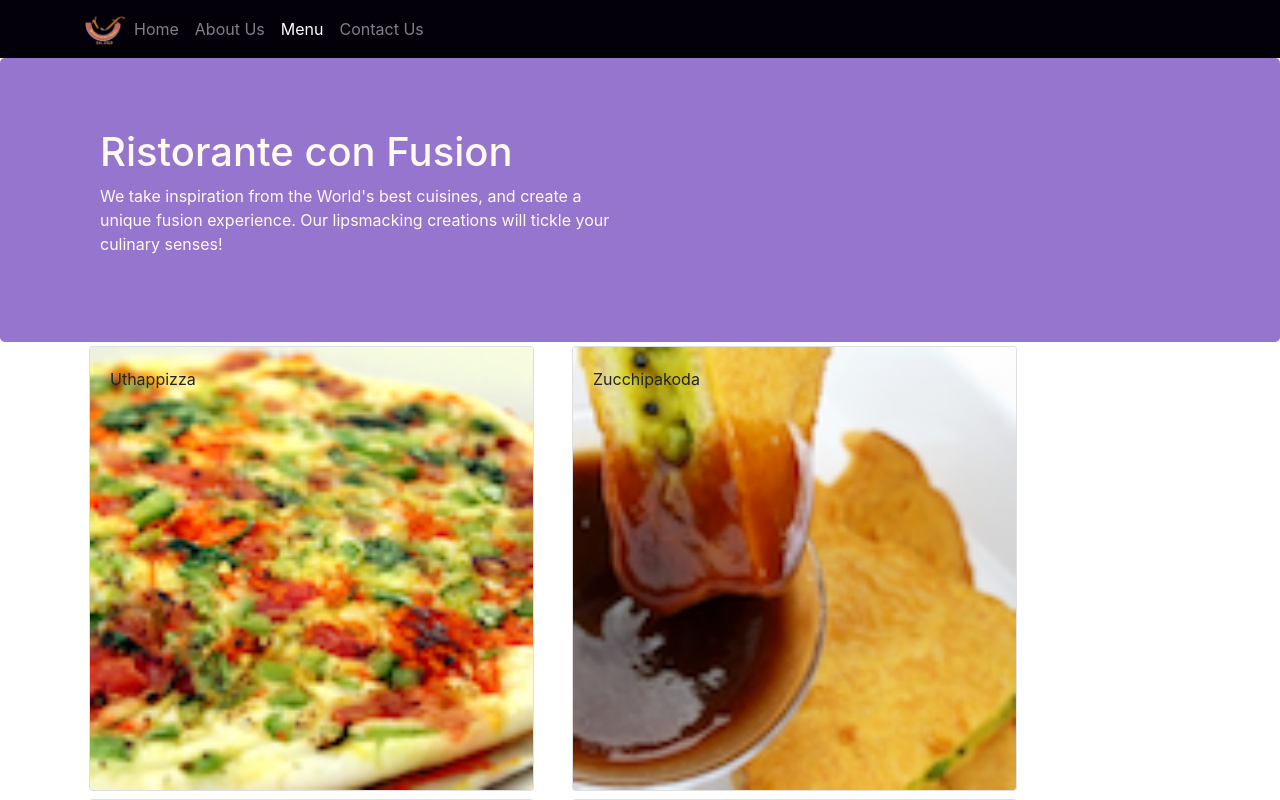
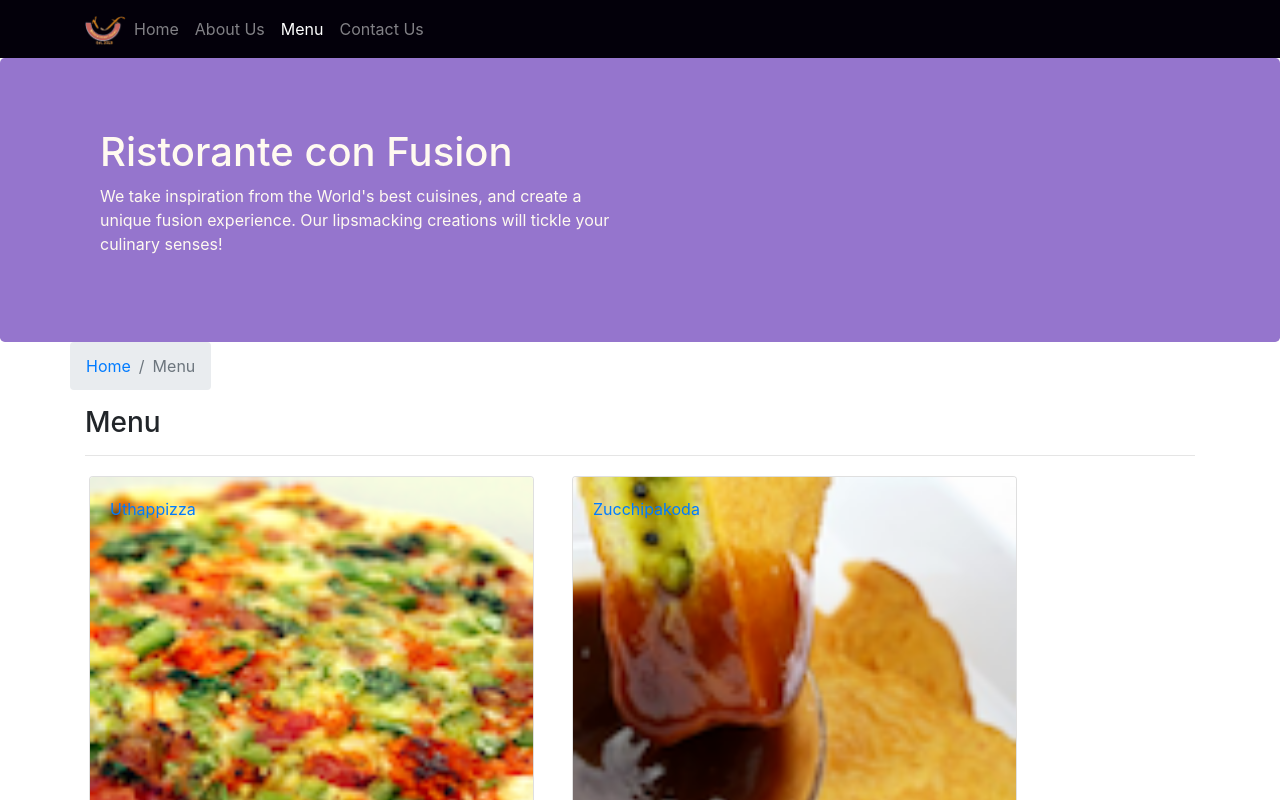
Before and after one commit to Arihant416/confusion-Coursera, a React (Create React App) app: page /menu in a window 1280 px wide. Shown: the top 800 px of the page. Built offline with nearby package versions, Linux system fonts and the light colour scheme; the HTML template or start-up script is replaced by a standard one.

Commit message:
Before Assignment 2;

```diff
--- a/src/components/ContactComponents.js
+++ b/src/components/ContactComponents.js
@@ -1,8 +1,23 @@
 import React from 'react';
-
+import { Breadcrumb, BreadcrumbItem } from 'reactstrap';
+import { Link } from 'react-router-dom';
 function Contact(props) {
     return (
         <div className='container'>
+            <div className='row'>
+                <Breadcrumb>
+                    <BreadcrumbItem>
+                        <Link to='/home'>Home</Link>
+                    </BreadcrumbItem>
+                    <BreadcrumbItem>
+                        <Link to='/contactus'>Contact Us</Link>
+                    </BreadcrumbItem>
+                </Breadcrumb>
+                <div className='col-12'>
+                    <h3>Contact Us</h3>
+                    <hr />
+                </div>
+            </div>
             <div className='row row-content'>
                 <div className='col-12'>
                     <h3>Location Information</h3>
--- a/src/components/DishDetailComponent.js
+++ b/src/components/DishDetailComponent.js
@@ -1,71 +1,87 @@
 import React from 'react';
-import { Card, CardImg, CardBody, CardText, CardTitle } from 'reactstrap';
+import {
+    Card,
+    CardImg,
+    CardBody,
+    CardText,
+    CardTitle,
+    BreadcrumbItem,
+    Breadcrumb,
+} from 'reactstrap';
+import { Link } from 'react-router-dom';
 
-
-    function RenderComments({comments}) {
+function RenderComments({ comments }) {
     if (comments == null) {
-            return (<div></div>)
+        return <div></div>;
     }
-        const remarks = comments.map(comment => {
+    const remarks = comments.map((comment) => {
         return (
             <li key={comment.id}>
                 <p>{comment.comment}</p>
-                    <p>-- {comment.author},
-                    &nbsp;
+                <p>
+                    -- {comment.author}, &nbsp;
                     {new Intl.DateTimeFormat('en-US', {
                         year: 'numeric',
                         month: 'long',
-                            day: '2-digit'
+                        day: '2-digit',
                     }).format(new Date(comment.date))}
                 </p>
             </li>
-            )
-        })
+        );
+    });
     return (
         <div className='col-12 col-md-5 m-1'>
             <h4> Comments </h4>
-                <ul className='list-unstyled'>
-                    {remarks}
-                </ul>
-
+            <ul className='list-unstyled'>{remarks}</ul>
         </div>
-        )
+    );
 }
 
-    function RenderDish({dish}) {
+function RenderDish({ dish }) {
     if (dish != null) {
         return (
             <div className='col-12 col-md-5 m-1'>
                 <Card>
-                        <CardImg width="100%" src={dish.image} alt={dish.name} />
+                    <CardImg top src={dish.image} alt={dish.name} />
                     <CardBody>
                         <CardTitle>{dish.name}</CardTitle>
                         <CardText>{dish.description}</CardText>
                     </CardBody>
                 </Card>
             </div>
-            )
-        }
-        else {
-            return (<div></div>)
+        );
+    } else {
+        return <div></div>;
     }
 }
 
-    const DishDetail=(props)=>{
-        if(props.dish!=null)
+const DishDetail = (props) => {
+    if (props.dish != null)
         return (
-                <div className="container">
+            <div className='container'>
                 <div className='row'>
-                        <RenderDish dish={props.dish}/>
-                        <RenderComments comments={props.dish.comments}/>
+                    <Breadcrumb>
+                        <BreadcrumbItem>
+                            <Link to='/menu'>Menu</Link>
+                        </BreadcrumbItem>
+                        <BreadcrumbItem active>
+                            {props.dish.name}
+                        </BreadcrumbItem>
+                    </Breadcrumb>
+                    <div className='col-12'>
+                        <h3>{props.dish.name}</h3>
+                        <hr />
+                    </div>
+                </div>
+                <div className='row'>
+                    <RenderDish dish={props.dish} />
+                    <RenderComments comments={props.comments} />
                 </div>
             </div>
         );
-        else{
-            return <div></div>
+    else {
+        return <div></div>;
     }
-    }
+};
 
-
-
-export default DishDetail
+export default DishDetail;
--- a/src/components/MainComponents.js
+++ b/src/components/MainComponents.js
@@ -39,6 +39,24 @@
                 />
             );
         };
+
+        const DishWithId = ({ match }) => {
+            return (
+                <DishDetail
+                    dish={
+                        this.state.dishes.filter(
+                            (dish) =>
+                                dish.id === parseInt(match.params.dishId, 10)
+                        )[0]
+                    }
+                    comments={this.state.comments.filter(
+                        (comment) =>
+                            comment.dishId === parseInt(match.params.dishId, 10)
+                    )}
+                />
+            );
+        };
+
         return (
             <div>
                 <Header />
@@ -50,6 +68,7 @@
                         component={() => <Menu dishes={this.state.dishes} />}
                     />
                     <Route exact path='/contactus' component={Contact} />
+                    <Route path='/menu/:dishId' component={DishWithId} />
                     <Redirect to='/home' />
                 </Switch>
                 <Footer />
--- a/src/components/MenuComponent.js
+++ b/src/components/MenuComponent.js
@@ -1,37 +1,51 @@
 import React from 'react';
-import { Card, CardImg, CardImgOverlay, CardTitle } from 'reactstrap';
+import {
+    Card,
+    CardImg,
+    CardImgOverlay,
+    CardTitle,
+    Breadcrumb,
+    BreadcrumbItem,
+} from 'reactstrap';
+import { Link } from 'react-router-dom';
 
-
-
-function RenderMenuItem({dish,onClick}){
+function RenderMenuItem({ dish, onClick }) {
     return (
-        <Card onClick={()=>onClick(dish.id)} >
-            <CardImg width="100%" src={dish.image} alt={dish.name} />
-            <CardImgOverlay>
-                <CardTitle >{dish.name}</CardTitle>
-            </CardImgOverlay>
+        <Card>
+            <Link to={`/menu/${dish.id}`}>
+                <CardImg width='100%' src={dish.image} alt={dish.name} />
+                <CardImgOverlay>
+                    <CardTitle>{dish.name}</CardTitle>
+                </CardImgOverlay>
+            </Link>
         </Card>
     );
-
 }
-const Menu = (props) =>{
-
-    const menu = props.dishes.map(dish => {
+const Menu = (props) => {
+    const menu = props.dishes.map((dish) => {
         return (
             <div key={dish.id} className='col-12 col-md-5 m-1'>
-                <RenderMenuItem dish={dish} onClick={props.onClick}/>
+                <RenderMenuItem dish={dish} />
             </div>
         );
     });
     return (
         <div className='container'>
             <div className='row'>
-                {menu}
+                <Breadcrumb>
+                    <BreadcrumbItem>
+                        <Link to='/home'>Home</Link>
+                    </BreadcrumbItem>
+                    <BreadcrumbItem active>Menu</BreadcrumbItem>
+                </Breadcrumb>
+                <div className='col-12'>
+                    <h3>Menu</h3>
+                    <hr />
+                </div>
             </div>
+            <div className='row'>{menu}</div>
         </div>
     );
-}
-
-
+};
 
 export default Menu;
```
Lines whose indentation alone changed are shown as unchanged.
